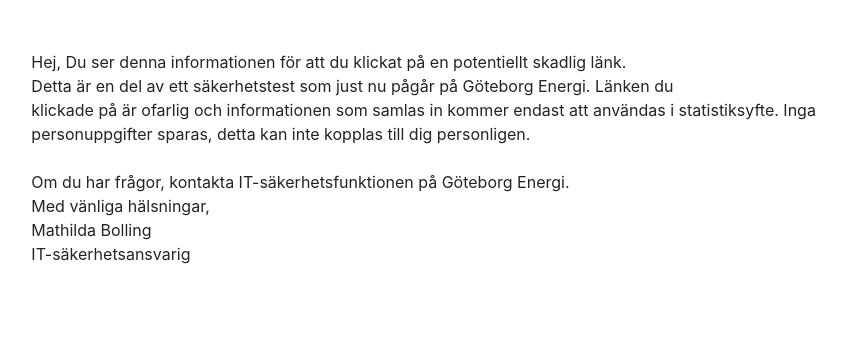
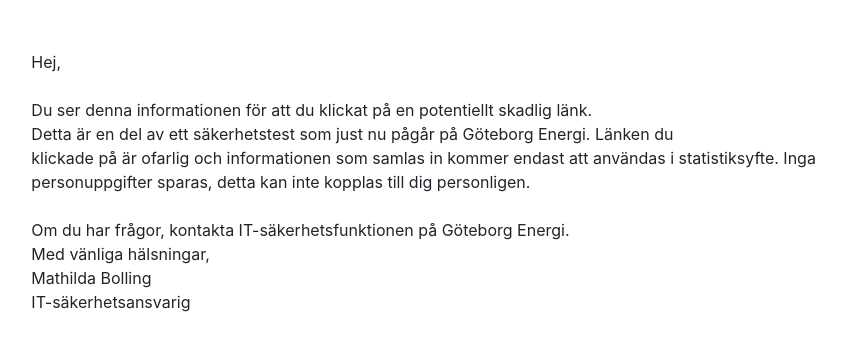
Before and after one commit to infocampaign/infocampaign.github.io, a plain HTML site: page index.html in a window 1280 px wide. Shown: the whole page, without its empty margins (197-1043 px from the left). Drawn offline with nearby package versions, Linux system fonts and the light colour scheme.

Commit message:
Update index.html

```diff
--- a/index.html
+++ b/index.html
@@ -22,8 +22,8 @@
 
 <body>
     <div class="container col-lg-8 col-xs-12 col-centered" style="padding-top: 50px;">
-        Hej,
-
+        Hej, <br>
+        <br>
         Du ser denna informationen för att du klickat på en potentiellt skadlig länk. <br>
         Detta är en del av ett säkerhetstest som just nu pågår på Göteborg Energi. Länken du <br>
         klickade på är ofarlig och informationen som samlas in kommer endast att användas i statistiksyfte.
```
